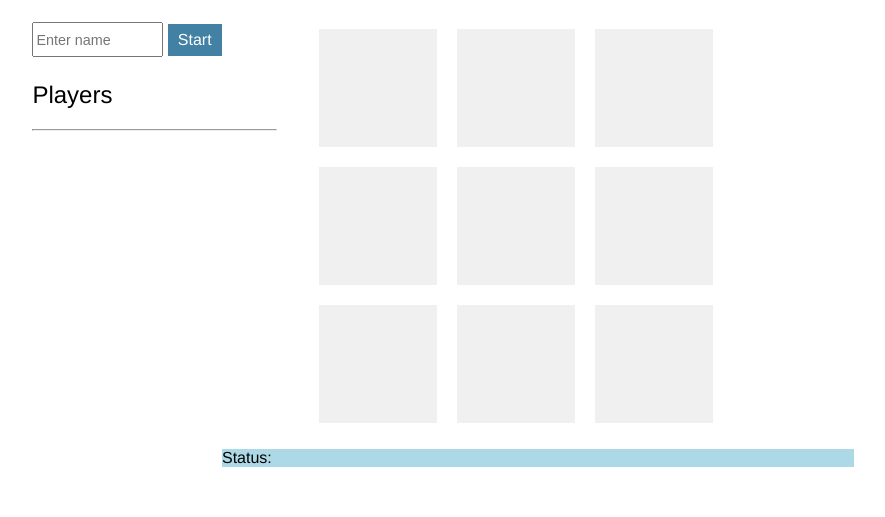
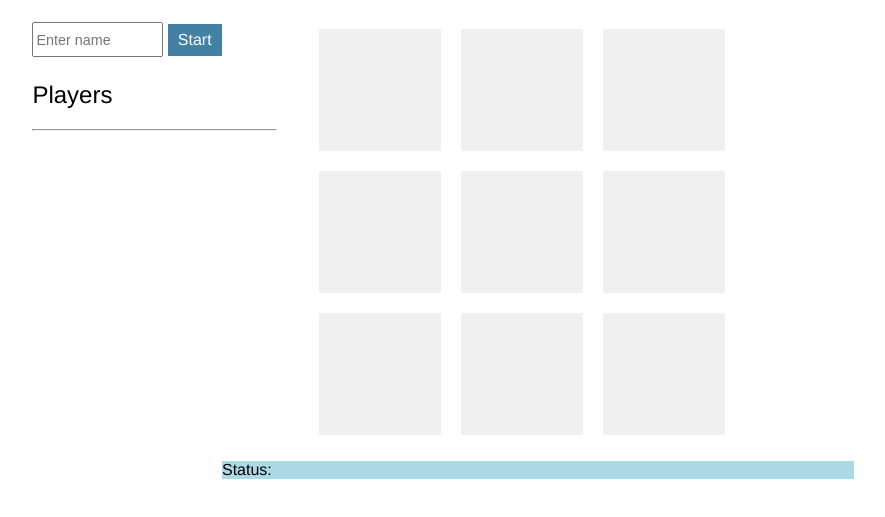
Before and after one commit to josh--newman/tictactoe, a React app: page / in a window 1280 px wide. Shown: the part 61-578 px from the top of the page, without its empty margins (102-987 px from the left). Built offline with nearby package versions, Linux system fonts and the light colour scheme; no server answers.

Commit message:
Tiles styles

```diff
--- a/client/src/components/Tile.js
+++ b/client/src/components/Tile.js
@@ -11,9 +11,9 @@ export default class Tile extends React.Component {
 
   renderTileImage() {
     if (this.props.value === 0) {
-      return <span></span>;
+      return <p></p>;
     } else {
-      return <span>{this.props.value}</span>;
+      return <p>{this.props.value}</p>;
     }
   }
 
--- a/client/styles/main.scss
+++ b/client/styles/main.scss
@@ -1,5 +1,5 @@
 // VARIABLES
-$font-stack: "HelveticaNeue-Light", "Helvetica Neue Light", "Helvetica Neue", Helvetica, Arial, "Lucida Grande", sans-serif;
+$font-stack: "HelveticaNeue-Ultra-Light", "Helvetica Neue Ultra Light", "Helvetica Neue", Helvetica, Arial, "Lucida Grande", sans-serif;
 
 // COLOURS
 $mona-lisa: #FE938C;
@@ -33,6 +33,7 @@ body {
 
 .menu {
   flex: 1;
+  min-width: 10em;
   input {
     width: 50%;
     height: 2em;
@@ -74,23 +75,33 @@ body {
 .board {
   margin-left: 2em;
   flex: 3;
+
   .board-row {
     display: flex;
     .tile {
       background-color: $white-smoke;
-      width: 5em;
-      height: 5em;
+      width: 100px;
+      height: 100px;
       border: 1px solid $dark-smoke;
       padding: 10px;
       margin: 10px;
-      font-size: 1.2em;
+
+      p {
+        font-size: 75px;
+        font-weight: 100;
+        width: 100px;
+        height: 100px;
+        line-height: 100px;
+        text-align: center;
+        margin: 0;
+      }
 
       &:hover {
         box-shadow: 0px 5px 22px -4px rgba(71,71,71,1);
       }
     }
-  }
-}
+  } // board-row
+} // board
 
 .game-disabled {
   pointer-events: none;
```
